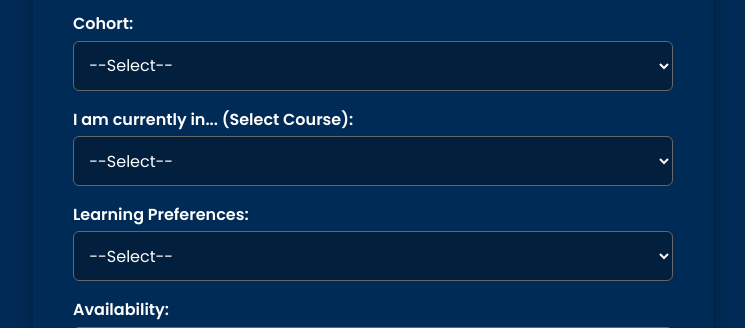
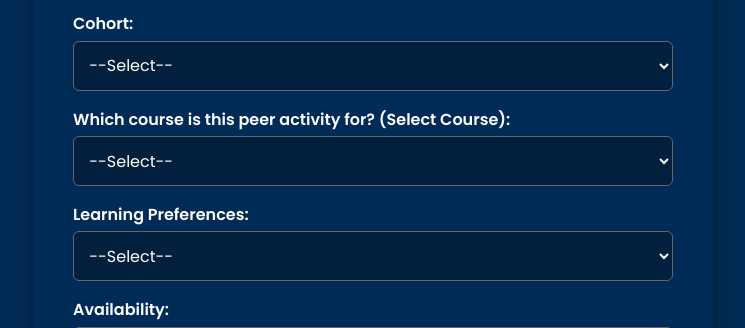
Before and after one commit to chuqudee/alx-pathway-peerfinder, a Flask app: template templates/form.html in a window 1280 px wide. Shown: the part 1469-1797 px from the top of the page, without its empty margins (267-1012 px from the left). Run offline with Flask 3, Linux system fonts and the light colour scheme; the template is opened without the code that fills it, so the values that code supplies are empty.

Commit message:
Update form.html

```diff
--- a/templates/form.html
+++ b/templates/form.html
@@ -316,7 +316,7 @@
         {% endfor %}
       </select>
 
-      <label for="topic_module">I am currently in... (Select Course):</label>
+      <label for="topic_module">Which course is this peer activity for? (Select Course):</label>
       <select id="topic_module" name="topic_module" required>
         <option value="">--Select--</option>
         <option value="Week 1">Foundations in Entrepreneurship (ENT 100)</option>
@@ -326,6 +326,7 @@
         <option value="Week 5">Introduction to Statistics (QNT 102)</option>
         <option value="Week 6">Introduction to Software Engineering (SE 101)</option>
         <option value="Week 7">Foundations of Linux and Version Control (SE 102)</option>
+        <option value="Week 7">English Immersion</option>
       </select>
 
 
@@ -414,4 +415,5 @@
   </script>
 </body>
 
+
 </html>
```
